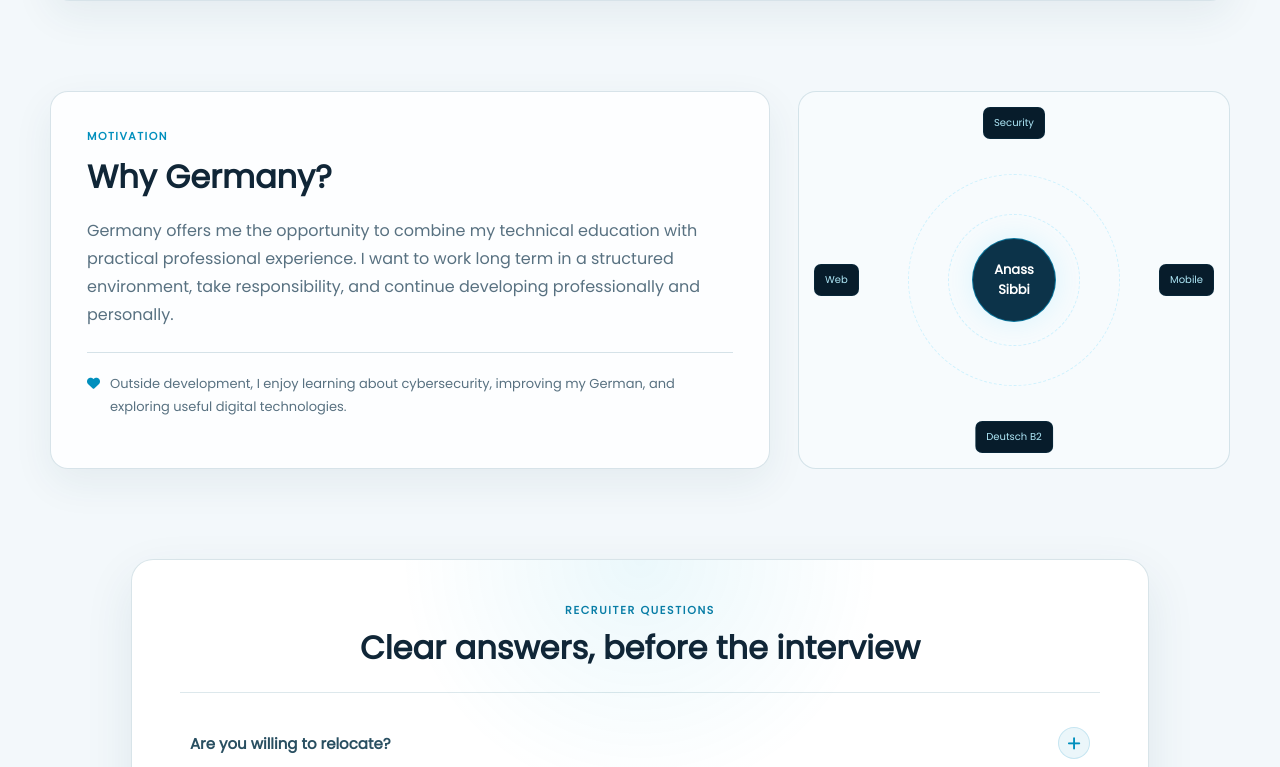
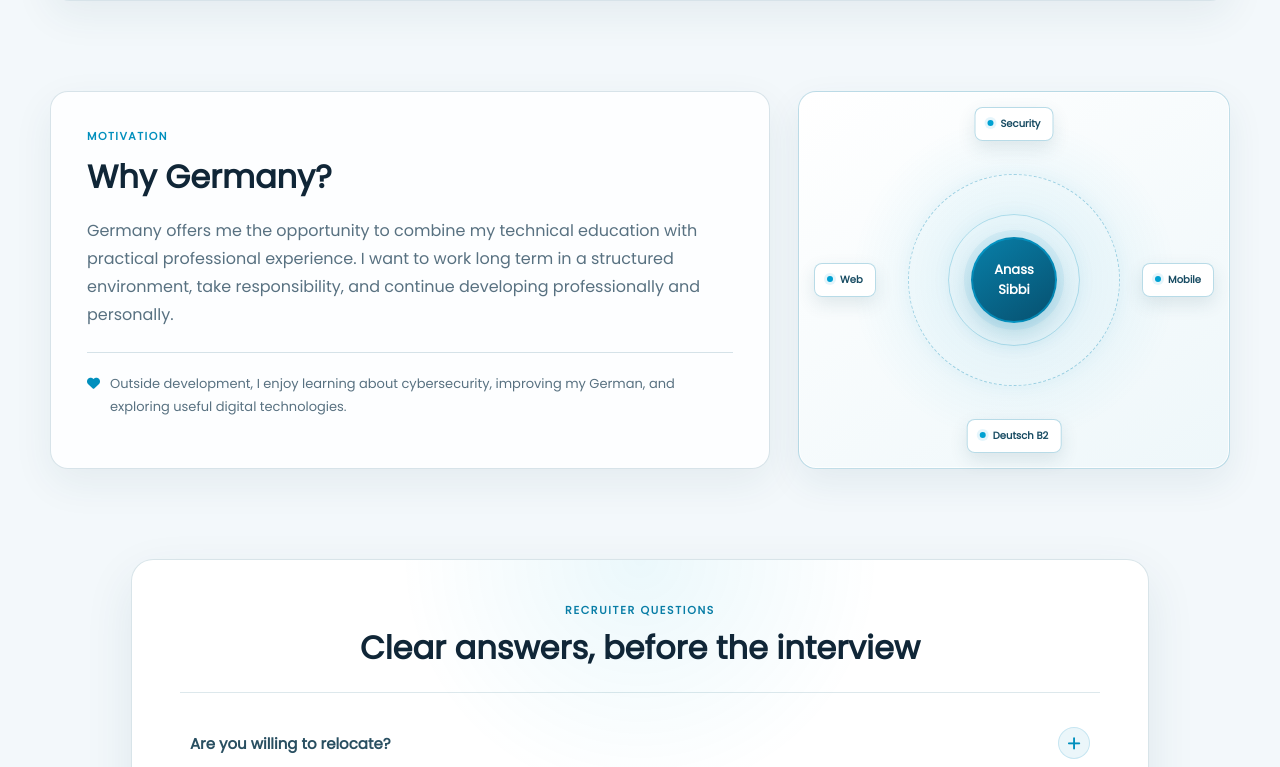
Before and after one commit to ANASS133/portf, a React (Create React App) app: page / in a window 1280 px wide. Shown: the part 2353-3120 px from the top of the page. Built offline with nearby package versions, Linux system fonts and the light colour scheme; no server answers.

Commit message:
Refine project section and theme visuals

```diff
--- a/src/index.css
+++ b/src/index.css
@@ -11,31 +11,31 @@ html {
   scroll-behavior: smooth;
   scroll-padding-top: 88px;
   scrollbar-width: thin;
-  scrollbar-color: #168fba #03111e;
+  scrollbar-color: #149fc9 #061724;
 }
 
 /* Portfolio-themed scrollbar */
 ::-webkit-scrollbar {
-  width: 12px;
-  height: 12px;
+  width: 10px;
+  height: 10px;
 }
 
 ::-webkit-scrollbar-track {
-  background: #03111e;
-  border-left: 1px solid rgba(76, 183, 222, 0.1);
+  background: #061724;
+  border-left: 1px solid rgba(76, 183, 222, .08);
 }
 
 ::-webkit-scrollbar-thumb {
-  min-height: 48px;
-  background: linear-gradient(180deg, #20c9f3, #087da9);
+  min-height: 56px;
+  background: linear-gradient(180deg, #29d3f7, #087da9);
   background-clip: padding-box;
-  border: 3px solid #03111e;
+  border: 2px solid #061724;
   border-radius: 999px;
-  box-shadow: inset 0 0 0 1px rgba(177, 239, 255, 0.2);
+  box-shadow: inset 0 0 0 1px rgba(190, 242, 255, .24), 0 0 8px rgba(0, 194, 255, .18);
 }
 
 ::-webkit-scrollbar-thumb:hover {
-  background: linear-gradient(180deg, #66ddfa, #0aa2d8);
+  background: linear-gradient(180deg, #7ce9ff, #0aa7db);
   background-clip: padding-box;
 }
 
@@ -45,13 +45,24 @@ html {
 }
 
 ::-webkit-scrollbar-corner {
-  background: #03111e;
+  background: #061724;
 }
 
-html[data-theme="light"] { color-scheme: light; scrollbar-color: #1598c5 #e8f2f7; }
+::-webkit-scrollbar-button { display: none; width: 0; height: 0; }
+
+html[data-theme="light"] { color-scheme: light; scrollbar-color: #168db4 #e9f3f7; }
 html[data-theme="light"] ::-webkit-scrollbar-track,
-html[data-theme="light"] ::-webkit-scrollbar-corner { background: #e8f2f7; }
-html[data-theme="light"] ::-webkit-scrollbar-thumb { border-color: #e8f2f7; }
+html[data-theme="light"] ::-webkit-scrollbar-corner { background: #e9f3f7; }
+html[data-theme="light"] ::-webkit-scrollbar-thumb {
+  background: linear-gradient(180deg, #22b9df, #087da6);
+  background-clip: padding-box;
+  border-color: #e9f3f7;
+  box-shadow: inset 0 0 0 1px rgba(255, 255, 255, .36), 0 0 7px rgba(0, 112, 151, .14);
+}
+html[data-theme="light"] ::-webkit-scrollbar-thumb:hover {
+  background: linear-gradient(180deg, #079fcf, #006f97);
+  background-clip: padding-box;
+}
 
 * {
   box-sizing: border-box;
--- a/src/nav.css
+++ b/src/nav.css
@@ -1552,7 +1552,7 @@ html[lang="de"] .home h3 { font-size: clamp(20px, 1.85vw, 27px); }
 .career-view-toggle button { display: inline-flex; align-items: center; gap: 7px; }.career-controls button:hover { color: white; }.career-controls button.active { color: #eefbff; background: #0c2c40; border-color: rgba(0,194,255,.24); }
 .career-filters button { min-height: 34px; padding: 6px 10px; font-size: 11px; }
 .career-section { border-bottom: 1px solid var(--line); }
-.career-split { display: grid; grid-template-columns: minmax(250px,.78fr) minmax(0,1.55fr); gap: 28px; align-items: start; }
+.career-split { display: grid; grid-template-columns: minmax(250px,.78fr) minmax(0,1.55fr); gap: 28px; align-items: start; margin-bottom:45px}
 .career-nav { position: relative; display: grid; gap: 7px; padding-left: 19px; }
 .career-nav::before { content: ''; position: absolute; left: 6px; top: 12px; bottom: 12px; width: 2px; background: linear-gradient(var(--accent),rgba(0,194,255,.1)); }
 .career-nav button { position: relative; width: 100%; display: grid; grid-template-columns: 1fr; gap: 3px; padding: 14px 15px; color: #8da4b2; text-align: left; background: transparent; border: 1px solid transparent; border-radius: 10px; cursor: pointer; transition: background .25s,border-color .25s,transform .25s; }
@@ -2515,3 +2515,53 @@ html[data-theme="light"] .hero-rain i {
 
   html[data-theme="light"] .hero-rain { opacity: .64; }
 }
+
+/* Light profile diagram: stronger rings and clearer connected skills. */
+html[data-theme="light"] .profile-orbit {
+  background:
+    radial-gradient(circle at center, rgba(0, 157, 206, .13) 0, rgba(0, 157, 206, .055) 30%, transparent 57%),
+    linear-gradient(145deg, #ffffff, #eef7fa) !important;
+  border-color: rgba(0, 119, 160, .24) !important;
+  box-shadow: inset 0 0 0 1px rgba(255, 255, 255, .8), 0 14px 36px rgba(31, 80, 101, .08);
+}
+
+html[data-theme="light"] .profile-orbit::before,
+html[data-theme="light"] .profile-orbit::after {
+  border-width: 1.5px;
+  border-color: rgba(0, 133, 178, .34);
+  box-shadow: 0 0 18px rgba(0, 143, 189, .06);
+}
+
+html[data-theme="light"] .profile-orbit::after {
+  border-style: solid;
+  border-color: rgba(0, 143, 189, .25);
+}
+
+html[data-theme="light"] .orbit-center {
+  color: #ffffff;
+  background: linear-gradient(145deg, #087fa8, #07506f);
+  border: 2px solid rgba(0, 169, 223, .55);
+  box-shadow: 0 10px 26px rgba(0, 112, 151, .22), 0 0 0 7px rgba(0, 143, 189, .07);
+}
+
+html[data-theme="light"] .orbit-node {
+  padding: 8px 12px;
+  color: #174b62;
+  background: rgba(255, 255, 255, .96);
+  border-color: rgba(0, 126, 169, .28);
+  border-radius: 8px;
+  font-weight: 700;
+  box-shadow: 0 7px 18px rgba(31, 80, 101, .12);
+}
+
+html[data-theme="light"] .orbit-node::before {
+  content: '';
+  display: inline-block;
+  width: 6px;
+  height: 6px;
+  margin-right: 7px;
+  background: #00a1d2;
+  border-radius: 50%;
+  box-shadow: 0 0 0 3px rgba(0, 161, 210, .1);
+  vertical-align: 1px;
+}
```
Also changed, not shown: src/i18n.js.
